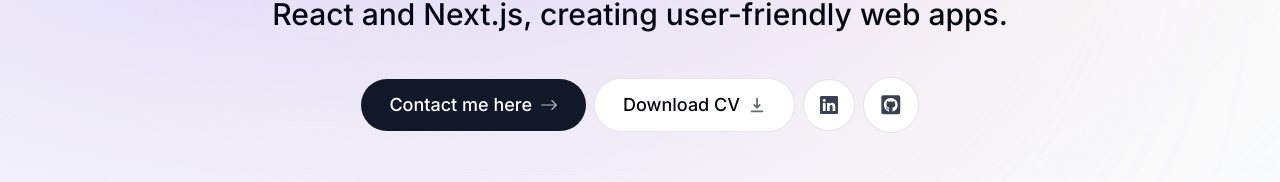
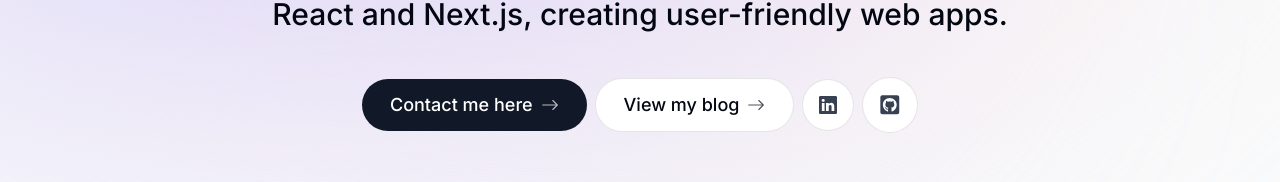
Before and after one commit to JakeRyu/portfolio, a Next.js app: page / in a window 1280 px wide. Shown: the part 431-613 px from the top of the page. Built offline with nearby package versions, Linux system fonts and the light colour scheme; no server answers.

Commit message:
View my blog link button

```diff
--- a/components/intro.tsx
+++ b/components/intro.tsx
@@ -95,11 +95,11 @@ export default function Intro() {
 
         <a
           className="group bg-white px-7 py-3 flex items-center gap-2 rounded-full outline-none focus:scale-110 hover:scale-110 active:scale-105 transition cursor-pointer borderBlack dark:bg-white/10"
-          href="/CV.pdf"
-          download
+          href="https://blog.jakeryu.com/blog"
+          target="_blank"
         >
-          Download CV{" "}
-          <HiDownload className="opacity-60 group-hover:translate-y-1 transition" />
+          View my blog{" "}
+          <BsArrowRight className="opacity-70 group-hover:translate-x-1 transition" />
         </a>
 
         <a
```
